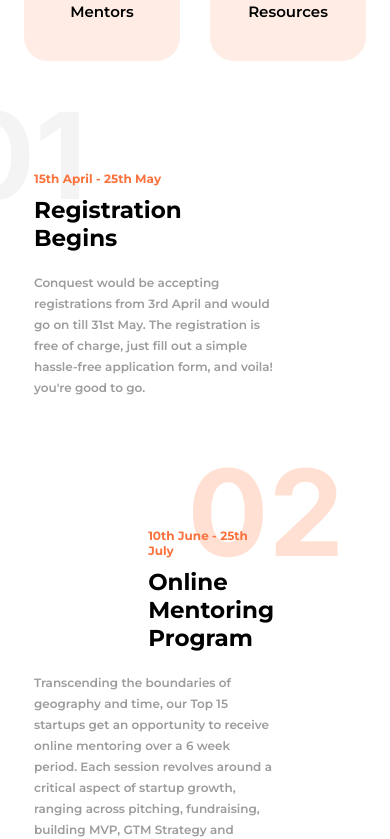
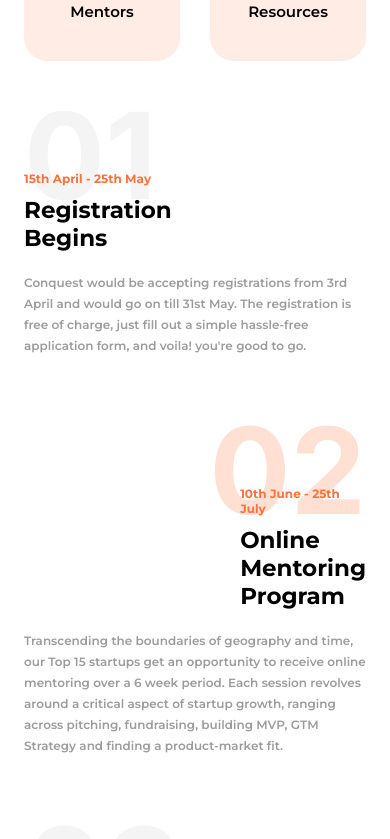
Before and after one commit to dvm-bitspilani/cel-conquest-2024, a React (Vite) app: page / in a window 390 px wide. Shown: the part 892-1731 px from the top of the page. Built offline with nearby package versions, Linux system fonts and the light colour scheme.

Commit message:
style: add responsive styles

```diff
--- a/src/components/Landing/TimelineCard/TimelineCard.module.scss
+++ b/src/components/Landing/TimelineCard/TimelineCard.module.scss
@@ -7,6 +7,7 @@
   position: relative;
 
   @media screen and (max-width: 820px) {
+    width: 100%;
     margin-bottom: 70px;
   }
 
@@ -35,7 +36,8 @@
 
     @media screen and (max-width: 820px) {
       flex-direction: column;
-      width: calc(100% - 150px);
+      width: 100%;
+      left: 0;
     }
 
     .leftPart {
--- a/src/routes/Landing/LandingPage.module.scss
+++ b/src/routes/Landing/LandingPage.module.scss
@@ -158,8 +158,7 @@
   overflow: hidden;
 
   @media screen and (max-width: 820px) {
-    width: 100vw;
-    left: -70px;
+    width: 100%;
   }
 }
 
```
